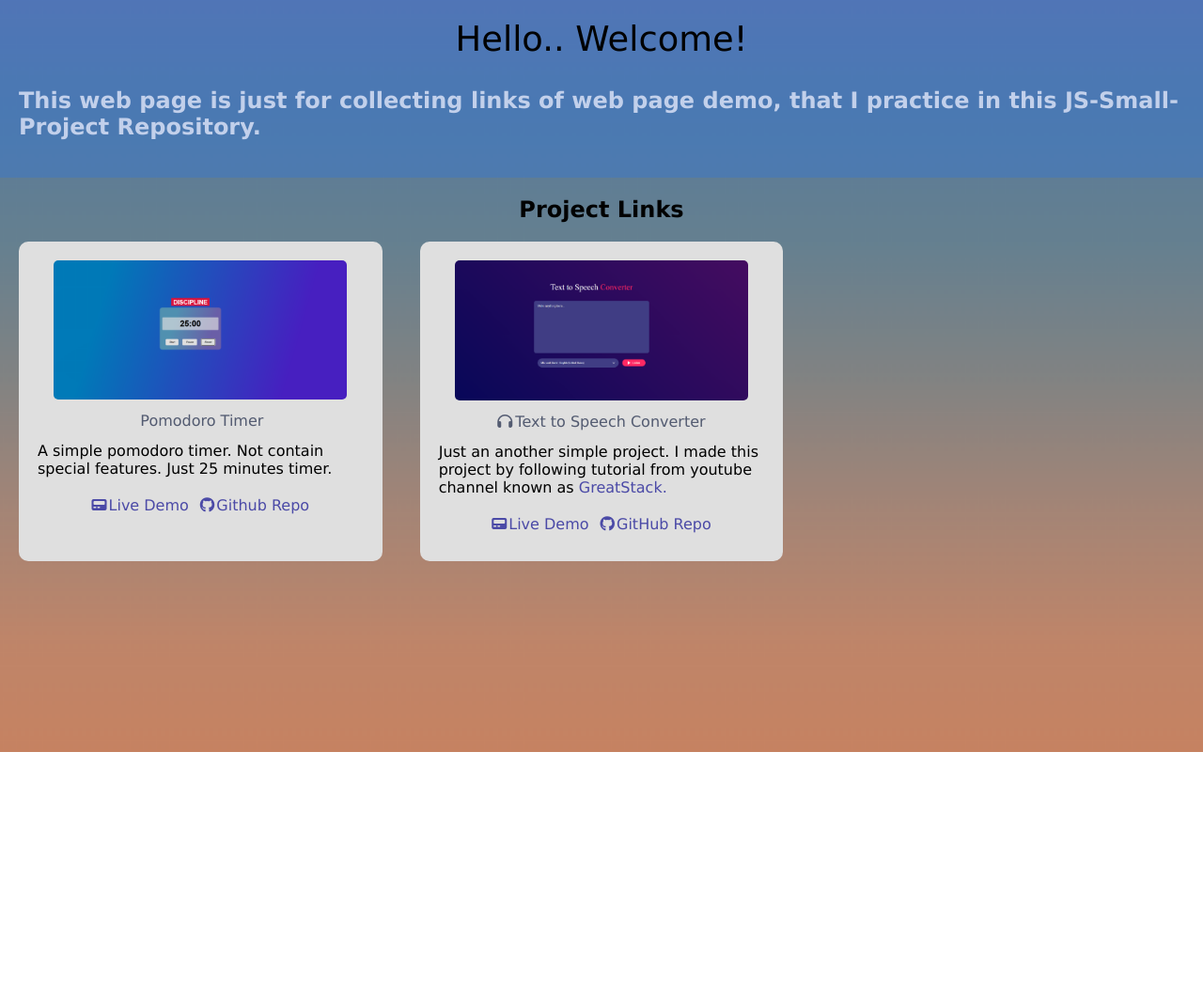
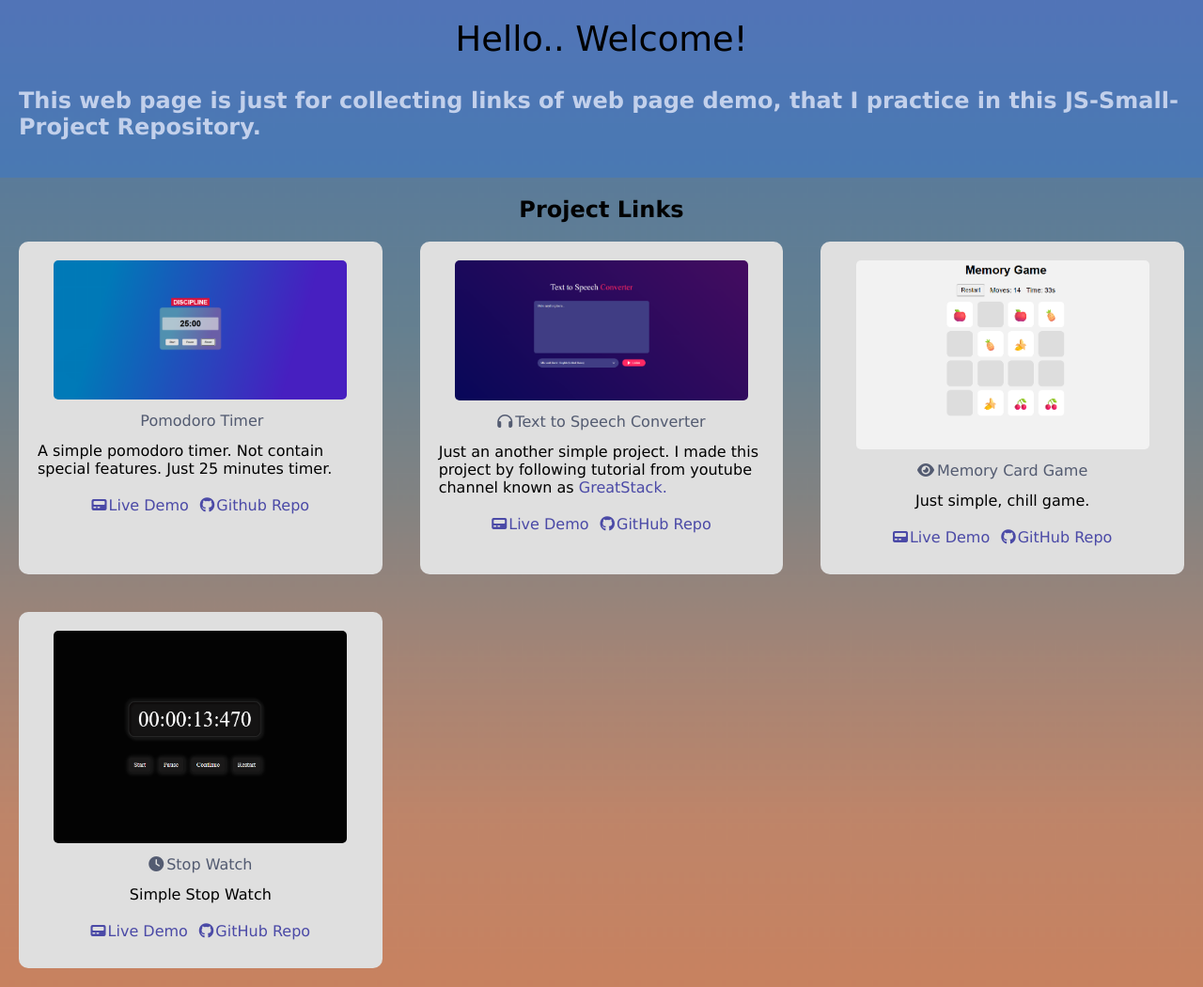
Before and after one commit to Ashmoon32/JavaScript-Small-Project, a plain HTML site: page index.html in a window 1280 px wide. Shown: the whole page at 94% size. Before the commit the page ends 800 px from the top, so only its background shows below. Drawn offline with Linux system fonts and the light colour scheme; some icons are missing.

Commit message:
Add more projects on project-collection web page

```diff
--- a/index.html
+++ b/index.html
@@ -181,6 +181,29 @@
                                 class="fa-brands fa-github"></i>GitHub Repo</a>
                     </div>
                 </div>
+                <div class="second-card card">
+                    <img src="./img/memory-card-game.png" alt="text-to-speech-generator-img" title="text-to-speech-generator">
+                    <h4><i class="fa-solid fa-eye"></i>Memory Card Game</h4>
+                    <p>Just simple, chill game.
+                    </p>
+                    <div class="links">
+                        <a href="./memory-card-game/index.html"><i class="fa-solid fa-pager"></i></i>Live Demo</a>
+                        <a
+                            href="https://github.com/Ashmoon32/JavaScript-Small-Project/tree/1fe9760d32ccdc51bd4158a628b0ba71e3a19c4a/memory-card-game"><i
+                                class="fa-brands fa-github"></i>GitHub Repo</a>
+                    </div>
+                </div>
+                <div class="second-card card">
+                    <img src="./img/stop-watch.png" alt="text-to-speech-generator-img" title="text-to-speech-generator">
+                    <h4><i class="fa-solid fa-clock"></i>Stop Watch</h4>
+                    <p>Simple Stop Watch</p>
+                    <div class="links">
+                        <a href="./stop-watch/index.html"><i class="fa-solid fa-pager"></i></i>Live Demo</a>
+                        <a
+                            href="https://github.com/Ashmoon32/JavaScript-Small-Project/tree/1fe9760d32ccdc51bd4158a628b0ba71e3a19c4a/stop-watch"><i
+                                class="fa-brands fa-github"></i>GitHub Repo</a>
+                    </div>
+                </div>
             </div>
         </div>
 </div>
```
Also changed, not shown: img/memory-card-game.png (added), img/stop-watch.png (added).
